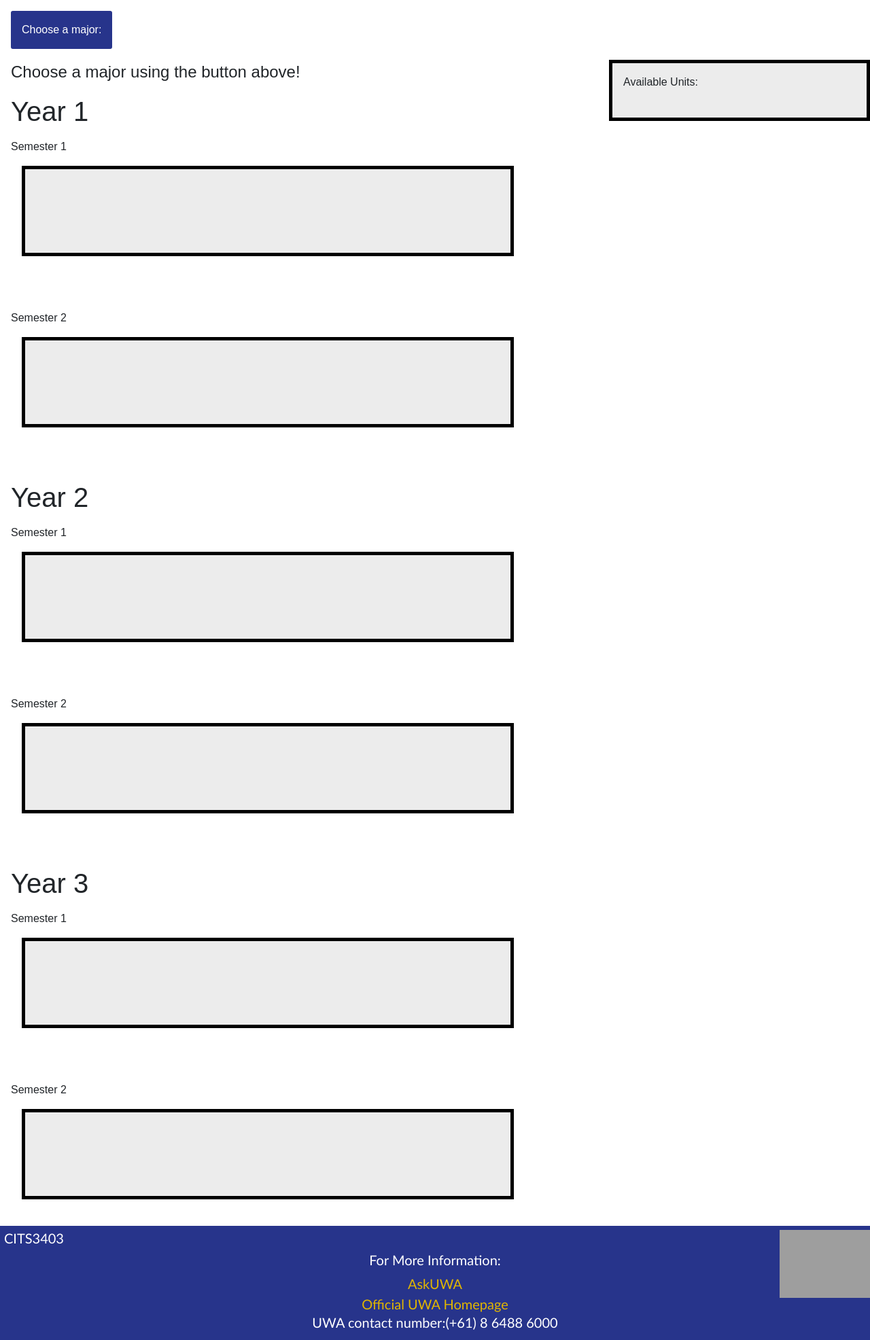
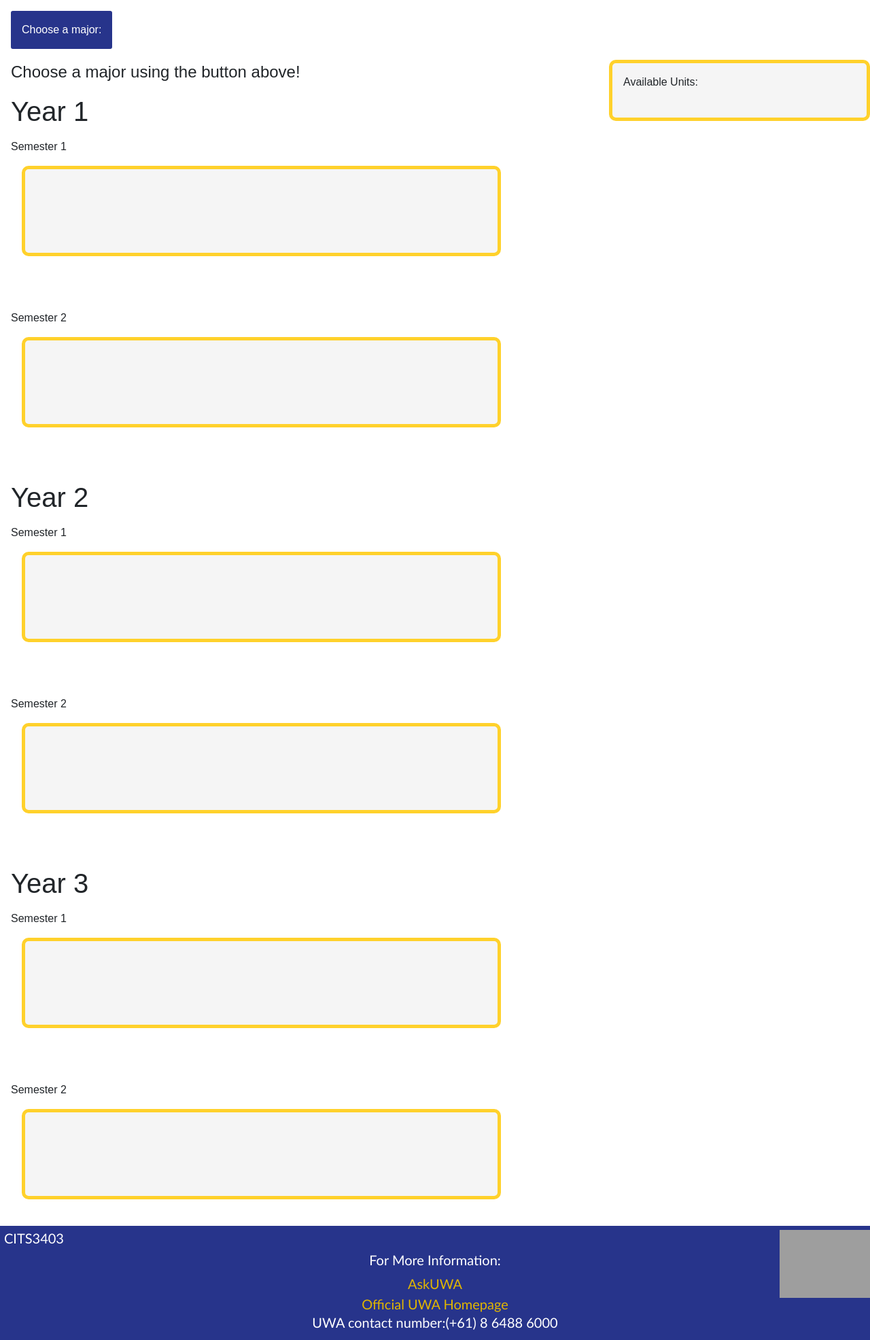
Before and after one commit to eddie485/CITS3403-Project-UWA-Advisor, a Flask app: page /study-plan in a window 1280 px wide. Shown: the part 159-2131 px from the top of the page at 68% size. Run offline with Flask 2, Linux system fonts and the light colour scheme; some libraries are stand-ins or nearby versions; grey boxes are pictures that could not be loaded.

Commit message:
css changes

```diff
--- a/app/static/Styles/studyPlanStyle.css
+++ b/app/static/Styles/studyPlanStyle.css
@@ -26,15 +26,16 @@ h1 {
 /* All the semester containers */
 .main {
   display: inline-block;
-  width: 58%;
+  width: 705.3px;
   height: 133px;
   margin: 1rem;
 }
 
 /* Styling for every container */
 .container {
-  border: 5px solid black;
-  background-color: rgb(236,236,236);
+  border: 5px solid rgb(255, 209, 43);
+  border-radius: 10px;
+  background-color: rgb(245, 245, 245);
   padding-left: 1rem;
   padding-top: 1rem;
   padding-bottom: 1rem;
@@ -43,16 +44,19 @@ h1 {
 
 /* Styling for the available units */
 .unit {
+  font-weight: bold;
+  border-radius: 10px;
   text-align: center;
   vertical-align: middle;
   line-height: 90px;
-  margin-right: 1rem;
+  margin-right: 0.5rem;
+  margin-left:0.5rem;
   margin-bottom: 1rem;
   height: 90px;
   width: 150px;
   display: inline-block;
   background-color: white;
-  border:3px solid black;
+  border:3px solid rgb(35,46,117);
   cursor: move;
 }
 
--- a/tests.py
+++ b/tests.py
@@ -31,4 +31,4 @@ class UserTesting(unittest.TestCase):
 
 
 if __name__ == '__main__':
-    unittest.main(verbosity=2)
+    unittest.main()
```
